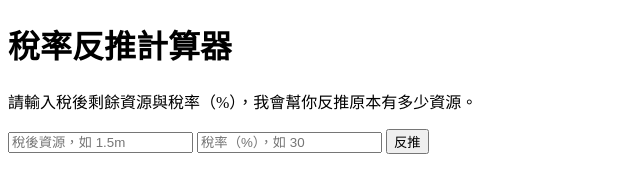
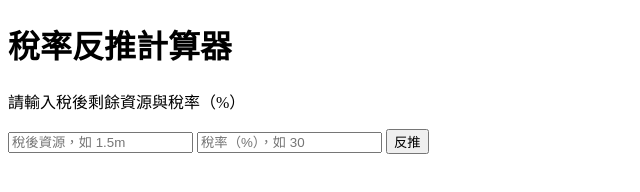
Before and after one commit to peterlai0801/Tax-rate-backward-calculation, a plain HTML site: page index.html in a window 1280 px wide. Shown: the whole page, without its empty margins (0-640 px from the left). Drawn offline with Linux system fonts and the light colour scheme.

Commit message:
Update index.html

```diff
--- a/index.html
+++ b/index.html
@@ -6,7 +6,7 @@
 </head>
 <body>
   <h1>稅率反推計算器</h1>
-  <p>請輸入稅後剩餘資源與稅率（%），我會幫你反推原本有多少資源。</p>
+  <p>請輸入稅後剩餘資源與稅率（%）</p>
 
   <input id="after" placeholder="稅後資源，如 1.5m">
   <input id="rate" placeholder="稅率（%），如 30">
```
